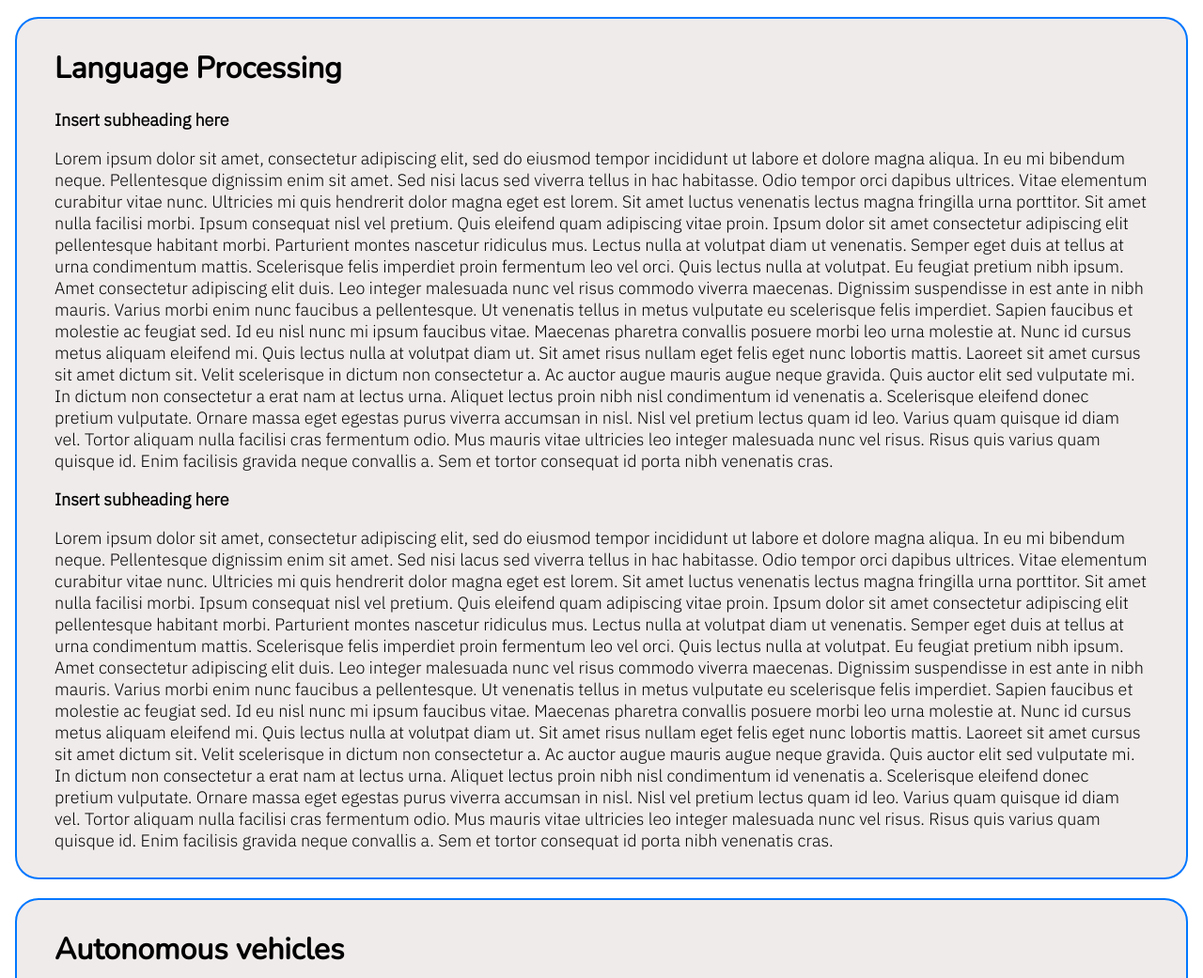
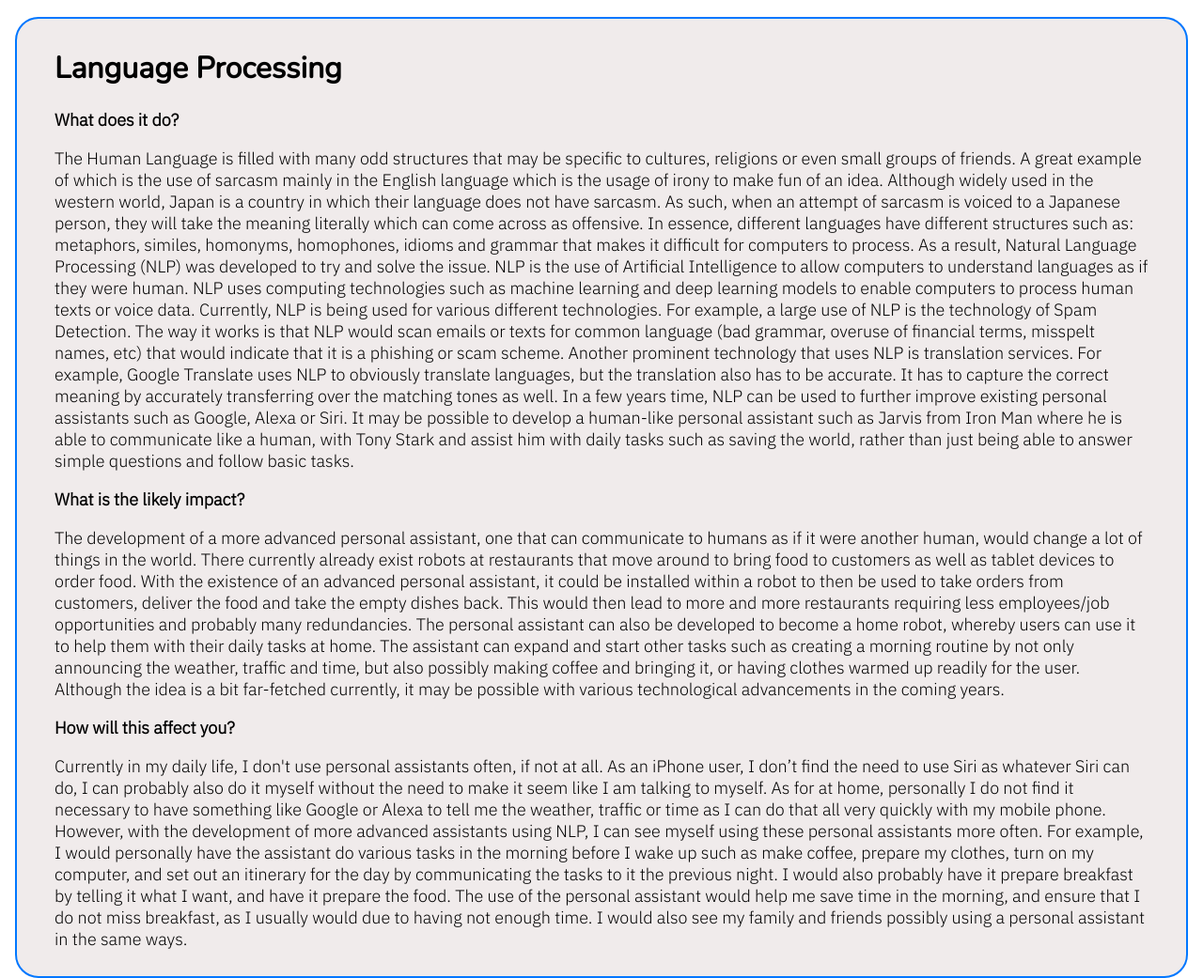
Before and after one commit to sanch03/INTROTOIT2, a plain HTML site: page it-technologies.html in a window 1280 px wide. Shown: the part 1710-2751 px from the top of the page at 94% size. Drawn offline with nearby package versions, Linux system fonts and the light colour scheme.

Commit message:
Added Language Processing section

```diff
--- a/it-technologies.html
+++ b/it-technologies.html
@@ -124,55 +124,56 @@
 
     <div class="card" id="languageprocessing">
         <h1>Language Processing</h1>
-        <h2>Insert subheading here</h2>
-        <p>Lorem ipsum dolor sit amet, consectetur adipiscing elit, sed do eiusmod tempor incididunt ut labore et dolore
-            magna aliqua. In eu mi bibendum neque. Pellentesque dignissim enim sit amet. Sed nisi lacus sed viverra
-            tellus in hac habitasse. Odio tempor orci dapibus ultrices. Vitae elementum curabitur vitae nunc. Ultricies
-            mi quis hendrerit dolor magna eget est lorem. Sit amet luctus venenatis lectus magna fringilla urna
-            porttitor. Sit amet nulla facilisi morbi. Ipsum consequat nisl vel pretium. Quis eleifend quam adipiscing
-            vitae proin. Ipsum dolor sit amet consectetur adipiscing elit pellentesque habitant morbi. Parturient montes
-            nascetur ridiculus mus. Lectus nulla at volutpat diam ut venenatis. Semper eget duis at tellus at urna
-            condimentum mattis. Scelerisque felis imperdiet proin fermentum leo vel orci. Quis lectus nulla at volutpat.
+        <h2>What does it do?</h2>
+        <p>The Human Language is filled with many odd structures that may be specific to cultures, religions or
+          even small groups of friends. A great example of which is the use of sarcasm mainly in the English language
+          which is the usage of irony to make fun of an idea. Although widely used in the western world, Japan
+          is a country in which their language does not have sarcasm. As such, when an attempt of sarcasm is voiced
+          to a Japanese person, they will take the meaning literally which can come across as offensive. In essence,
+          different languages have different structures such as: metaphors, similes, homonyms, homophones, idioms and
+          grammar that makes it difficult for computers to process. As a result, Natural Language Processing (NLP) was
+          developed to try and solve the issue. NLP is the use of Artificial Intelligence to allow computers to
+          understand languages as if they were human. NLP uses computing technologies such as machine learning and deep
+          learning models to enable computers to process human texts or voice data. Currently, NLP is being used for
+          various different technologies. For example, a large use of NLP is the technology of Spam Detection. The way
+          it works is that NLP would scan emails or texts for common language (bad grammar, overuse of financial terms,
+          misspelt names, etc) that would indicate that it is a phishing or scam scheme. Another prominent technology
+          that uses NLP is translation services. For example, Google Translate uses NLP to obviously translate languages,
+          but the translation also has to be accurate. It has to capture the correct meaning by accurately transferring
+          over the matching tones as well. In a few years time, NLP can be used to further improve existing personal
+          assistants such as Google, Alexa or Siri. It may be possible to develop a human-like personal assistant such as
+          Jarvis from Iron Man where he is able to communicate like a human, with Tony Stark and assist him with daily
+          tasks such as saving the world, rather than just being able to answer simple questions and follow basic
+          tasks.
+        </p>
 
-            Eu feugiat pretium nibh ipsum. Amet consectetur adipiscing elit duis. Leo integer malesuada nunc vel risus
-            commodo viverra maecenas. Dignissim suspendisse in est ante in nibh mauris. Varius morbi enim nunc faucibus
-            a pellentesque. Ut venenatis tellus in metus vulputate eu scelerisque felis imperdiet. Sapien faucibus et
-            molestie ac feugiat sed. Id eu nisl nunc mi ipsum faucibus vitae. Maecenas pharetra convallis posuere morbi
-            leo urna molestie at. Nunc id cursus metus aliquam eleifend mi. Quis lectus nulla at volutpat diam ut. Sit
-            amet risus nullam eget felis eget nunc lobortis mattis. Laoreet sit amet cursus sit amet dictum sit.
+        <h2>What is the likely impact?</h2>
+        <p>The development of a more advanced personal assistant, one that can communicate to humans as if it were
+          another human, would change a lot of things in the world. There currently already exist robots at restaurants
+          that move around to bring food to customers as well as tablet devices to order food. With the existence of
+          an advanced personal assistant, it could be installed within a robot to then be used to take orders from
+          customers, deliver the food and take the empty dishes back. This would then lead to more and more restaurants
+          requiring less employees/job opportunities and probably many redundancies. The personal assistant can also be
+          developed to become a home robot, whereby users can use it to help them with their daily tasks at home. The
+          assistant can expand and start other tasks such as creating a morning routine by not only announcing the
+          weather, traffic and time, but also possibly making coffee and bringing it, or having clothes warmed up readily
+          for the user. Although the idea is a bit far-fetched currently, it may be possible with various technological
+          advancements in the coming years.
+        </p>
 
-            Velit scelerisque in dictum non consectetur a. Ac auctor augue mauris augue neque gravida. Quis auctor elit
-            sed vulputate mi. In dictum non consectetur a erat nam at lectus urna. Aliquet lectus proin nibh nisl
-            condimentum id venenatis a. Scelerisque eleifend donec pretium vulputate. Ornare massa eget egestas purus
-            viverra accumsan in nisl. Nisl vel pretium lectus quam id leo. Varius quam quisque id diam vel. Tortor
-            aliquam nulla facilisi cras fermentum odio. Mus mauris vitae ultricies leo integer malesuada nunc vel risus.
-            Risus quis varius quam quisque id. Enim facilisis gravida neque convallis a. Sem et tortor consequat id
-            porta nibh venenatis cras.
-        </p>
-        <h2>Insert subheading here</h2>
-        <p>Lorem ipsum dolor sit amet, consectetur adipiscing elit, sed do eiusmod tempor incididunt ut labore et dolore
-            magna aliqua. In eu mi bibendum neque. Pellentesque dignissim enim sit amet. Sed nisi lacus sed viverra
-            tellus in hac habitasse. Odio tempor orci dapibus ultrices. Vitae elementum curabitur vitae nunc. Ultricies
-            mi quis hendrerit dolor magna eget est lorem. Sit amet luctus venenatis lectus magna fringilla urna
-            porttitor. Sit amet nulla facilisi morbi. Ipsum consequat nisl vel pretium. Quis eleifend quam adipiscing
-            vitae proin. Ipsum dolor sit amet consectetur adipiscing elit pellentesque habitant morbi. Parturient montes
-            nascetur ridiculus mus. Lectus nulla at volutpat diam ut venenatis. Semper eget duis at tellus at urna
-            condimentum mattis. Scelerisque felis imperdiet proin fermentum leo vel orci. Quis lectus nulla at volutpat.
-
-            Eu feugiat pretium nibh ipsum. Amet consectetur adipiscing elit duis. Leo integer malesuada nunc vel risus
-            commodo viverra maecenas. Dignissim suspendisse in est ante in nibh mauris. Varius morbi enim nunc faucibus
-            a pellentesque. Ut venenatis tellus in metus vulputate eu scelerisque felis imperdiet. Sapien faucibus et
-            molestie ac feugiat sed. Id eu nisl nunc mi ipsum faucibus vitae. Maecenas pharetra convallis posuere morbi
-            leo urna molestie at. Nunc id cursus metus aliquam eleifend mi. Quis lectus nulla at volutpat diam ut. Sit
-            amet risus nullam eget felis eget nunc lobortis mattis. Laoreet sit amet cursus sit amet dictum sit.
-
-            Velit scelerisque in dictum non consectetur a. Ac auctor augue mauris augue neque gravida. Quis auctor elit
-            sed vulputate mi. In dictum non consectetur a erat nam at lectus urna. Aliquet lectus proin nibh nisl
-            condimentum id venenatis a. Scelerisque eleifend donec pretium vulputate. Ornare massa eget egestas purus
-            viverra accumsan in nisl. Nisl vel pretium lectus quam id leo. Varius quam quisque id diam vel. Tortor
-            aliquam nulla facilisi cras fermentum odio. Mus mauris vitae ultricies leo integer malesuada nunc vel risus.
-            Risus quis varius quam quisque id. Enim facilisis gravida neque convallis a. Sem et tortor consequat id
-            porta nibh venenatis cras.
+        <h2>How will this affect you?</h2>
+        <p>Currently in my daily life, I don't use personal assistants often, if not at all. As an iPhone user, I don’t
+          find the need to use Siri as whatever Siri can do, I can probably also do it myself without the need to make
+          it seem like I am talking to myself. As for at home, personally I do not find it necessary to have something
+          like Google or Alexa to tell me the weather, traffic or time as I can do that all very quickly with my mobile
+          phone. However, with the development of more advanced assistants using NLP, I can see myself using these
+          personal assistants more often. For example, I would personally have the assistant do various tasks in the
+          morning before I wake up such as make coffee, prepare my clothes, turn on my computer, and set out an
+          itinerary for the day by communicating the tasks to it the previous night. I would also probably have it
+          prepare breakfast by telling it what I want, and have it prepare the food. The use of the personal assistant
+          would help me save time in the morning, and ensure that I do not miss breakfast, as I usually would due to
+          having not enough time. I would also see my family and friends possibly using a personal assistant in the same
+          ways.
         </p>
     </div>
 
```
